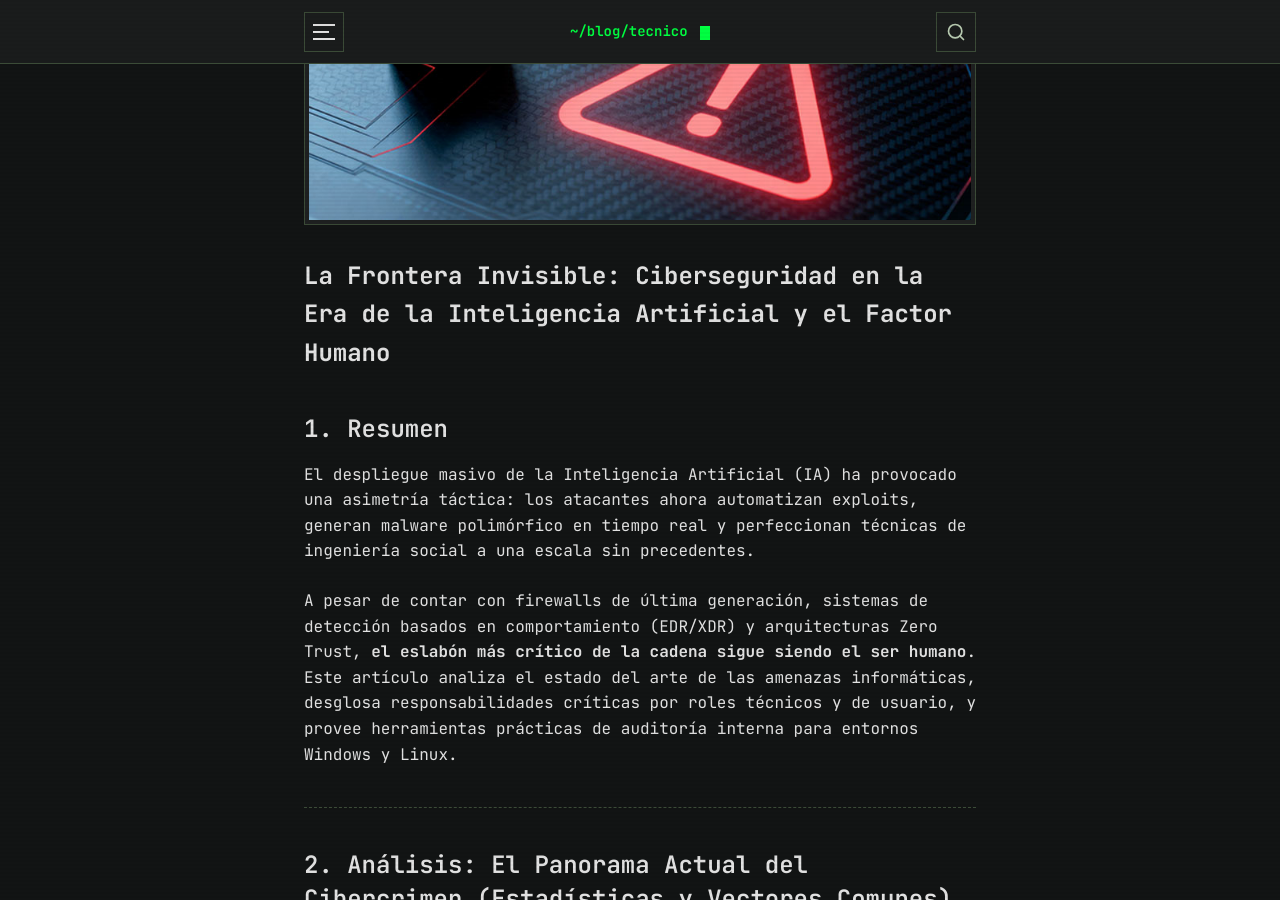
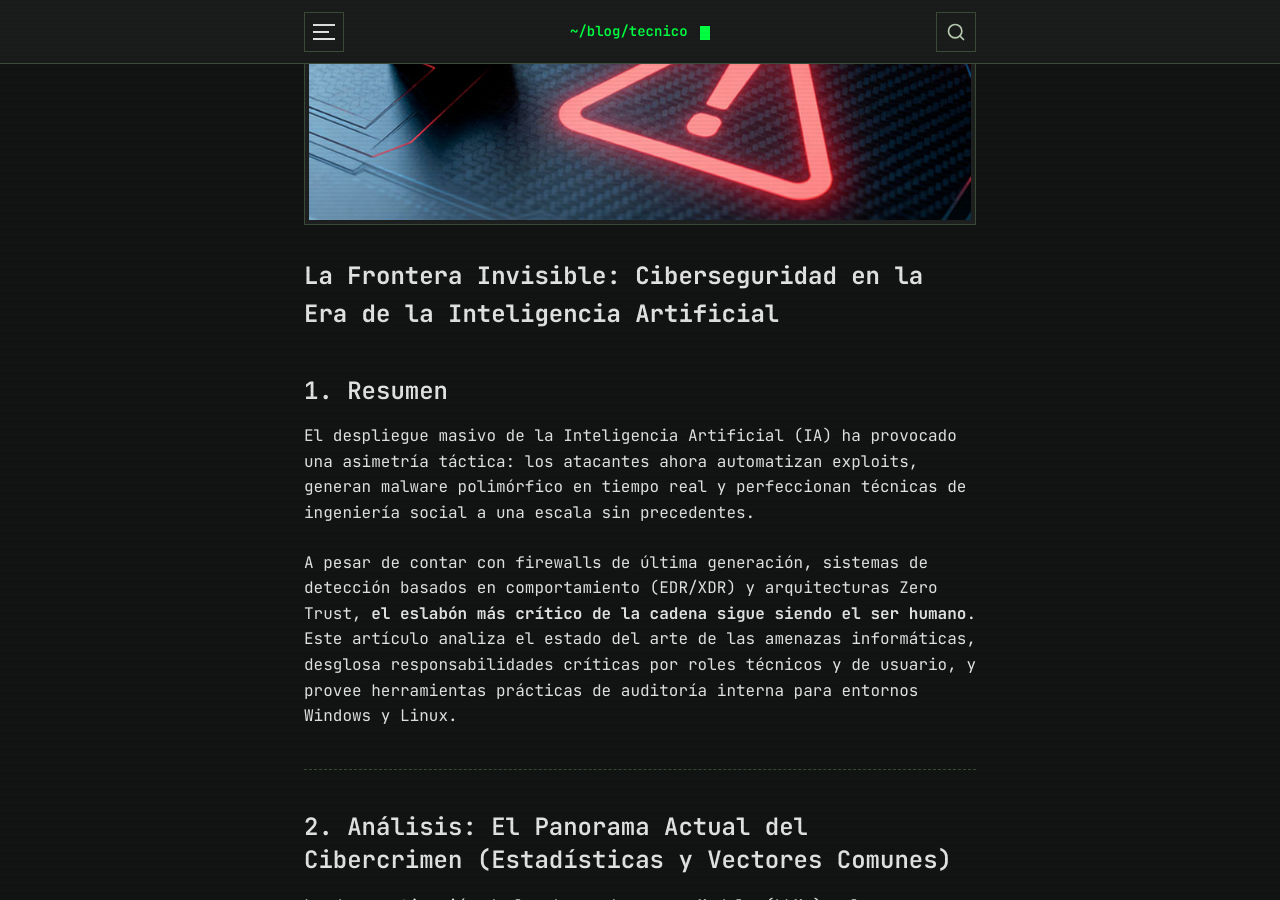
Before and after one commit to chrisladzamach/chrisladzamach.github.io, a Jekyll site: the page built from _posts/2026-05-20-ciberseguridad.md, in a window 1280 px wide and 900 px high, scrolled down 635 px. Built offline with Jekyll 4.4.1, drawn with Linux system fonts in a browser that asks for light colours.

Commit message:
Actualización text

```diff
--- a/_posts/2026-05-20-ciberseguridad.md
+++ b/_posts/2026-05-20-ciberseguridad.md
@@ -7,7 +7,7 @@ image: "/assets/images/ciberseguridad.jpg"
 published: true
 ---
 
-# La Frontera Invisible: Ciberseguridad en la Era de la Inteligencia Artificial y el Factor Humano
+# La Frontera Invisible: Ciberseguridad en la Era de la Inteligencia Artificial
 
 ## 1. Resumen
 
```
